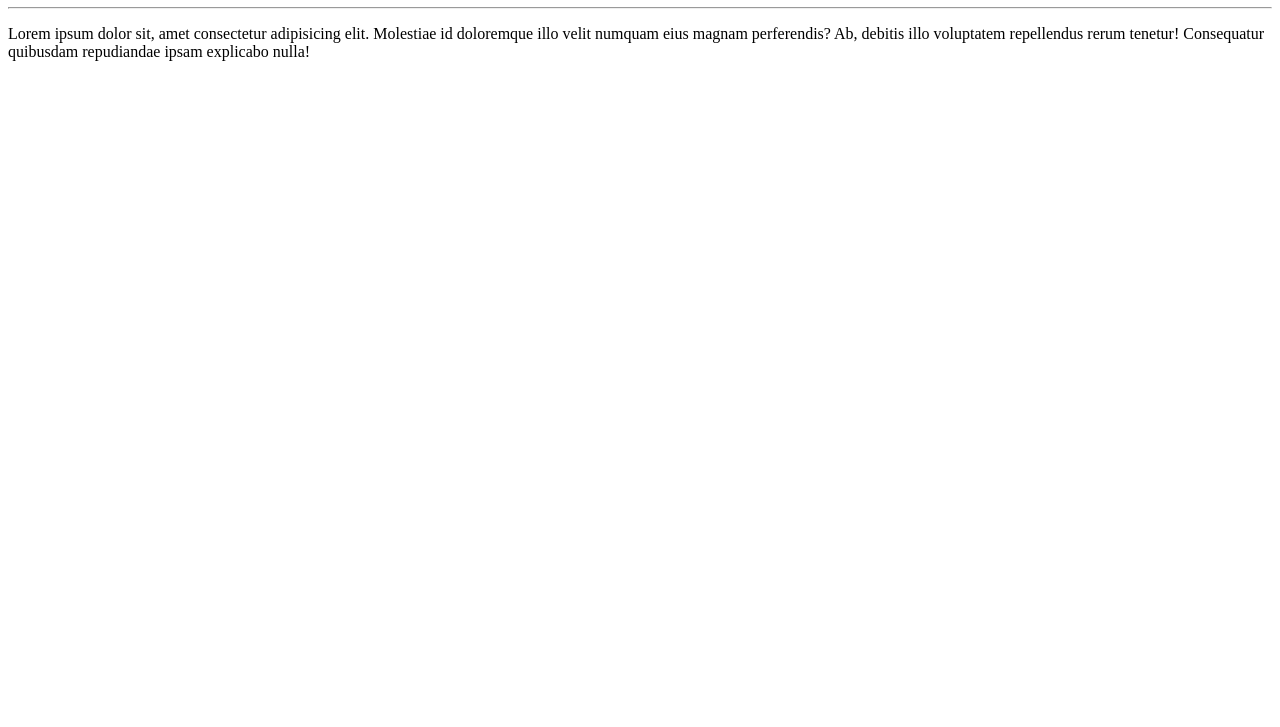
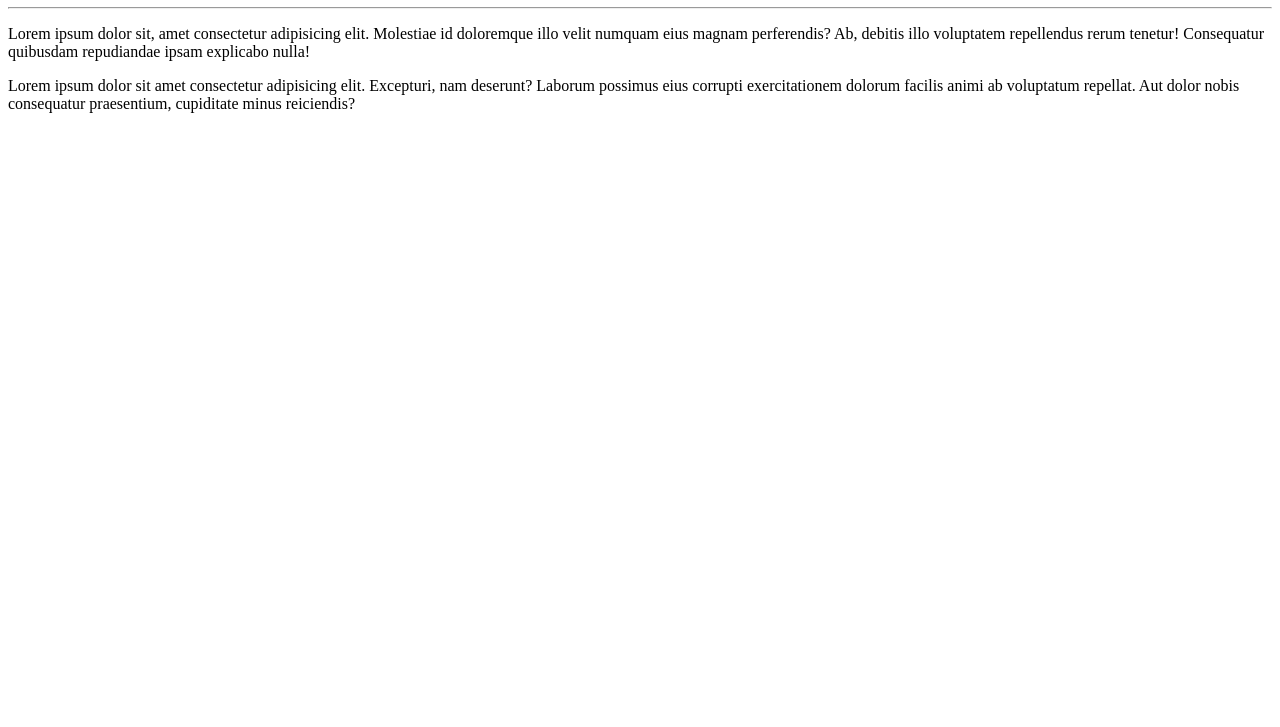
Before and after one commit to dimitrymm/Ola-Mundo, a plain HTML site: page site-exemplo/index.html in a window 1280 px wide. Shown: the part 73-800 px from the top of the page. Drawn offline with Linux system fonts and the light colour scheme.

Commit message:
Adicionei paragrafo

```diff
--- a/site-exemplo/index.html
+++ b/site-exemplo/index.html
@@ -9,5 +9,6 @@
     <h1>Ola mundo !</h1>
     <hr>
     <p>Lorem ipsum dolor sit, amet consectetur adipisicing elit. Molestiae id doloremque illo velit numquam eius magnam perferendis? Ab, debitis illo voluptatem repellendus rerum tenetur! Consequatur quibusdam repudiandae ipsam explicabo nulla!</p>
+    <p>Lorem ipsum dolor sit amet consectetur adipisicing elit. Excepturi, nam deserunt? Laborum possimus eius corrupti exercitationem dolorum facilis animi ab voluptatum repellat. Aut dolor nobis consequatur praesentium, cupiditate minus reiciendis?</p>
 </body>
 </html>
```
